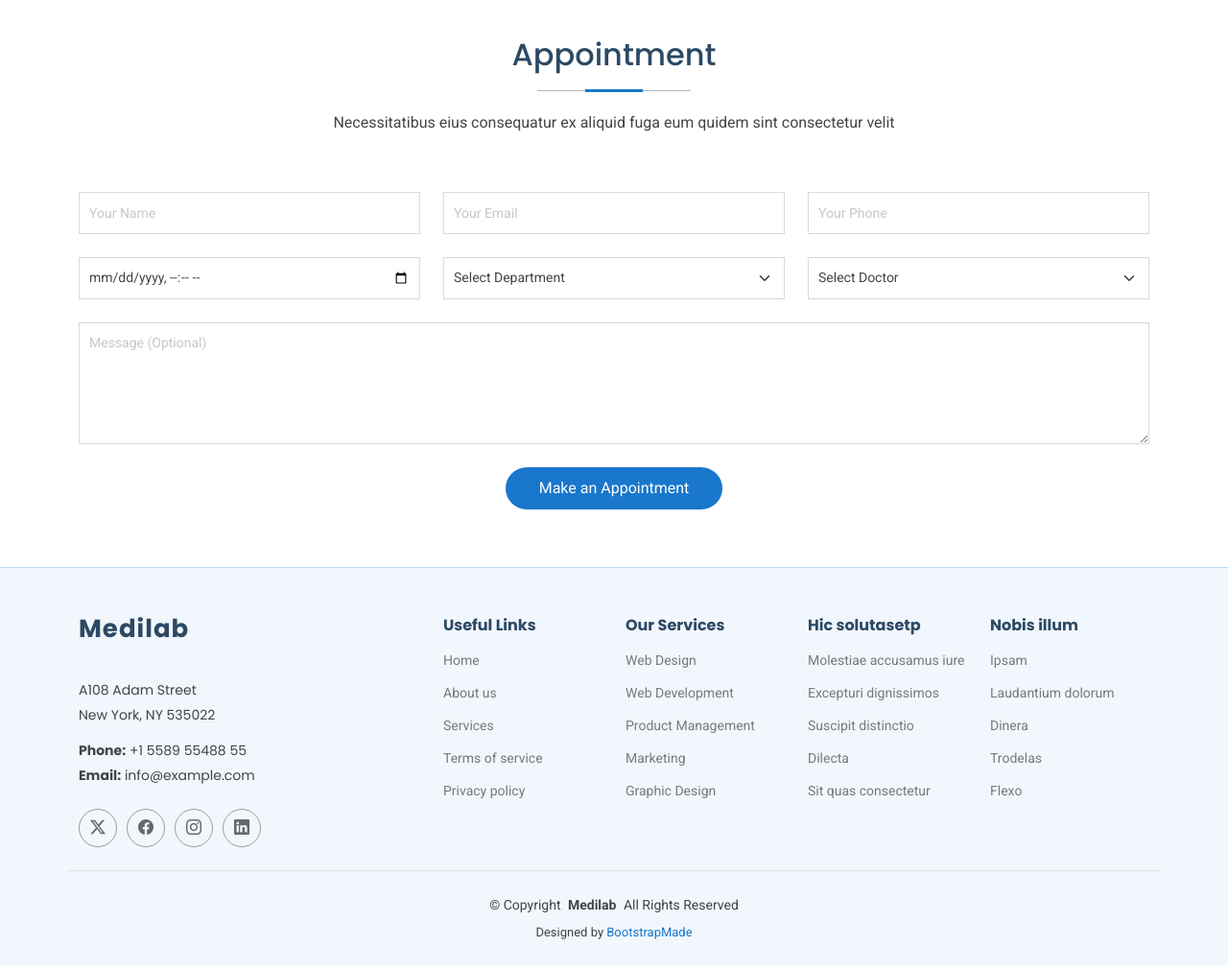
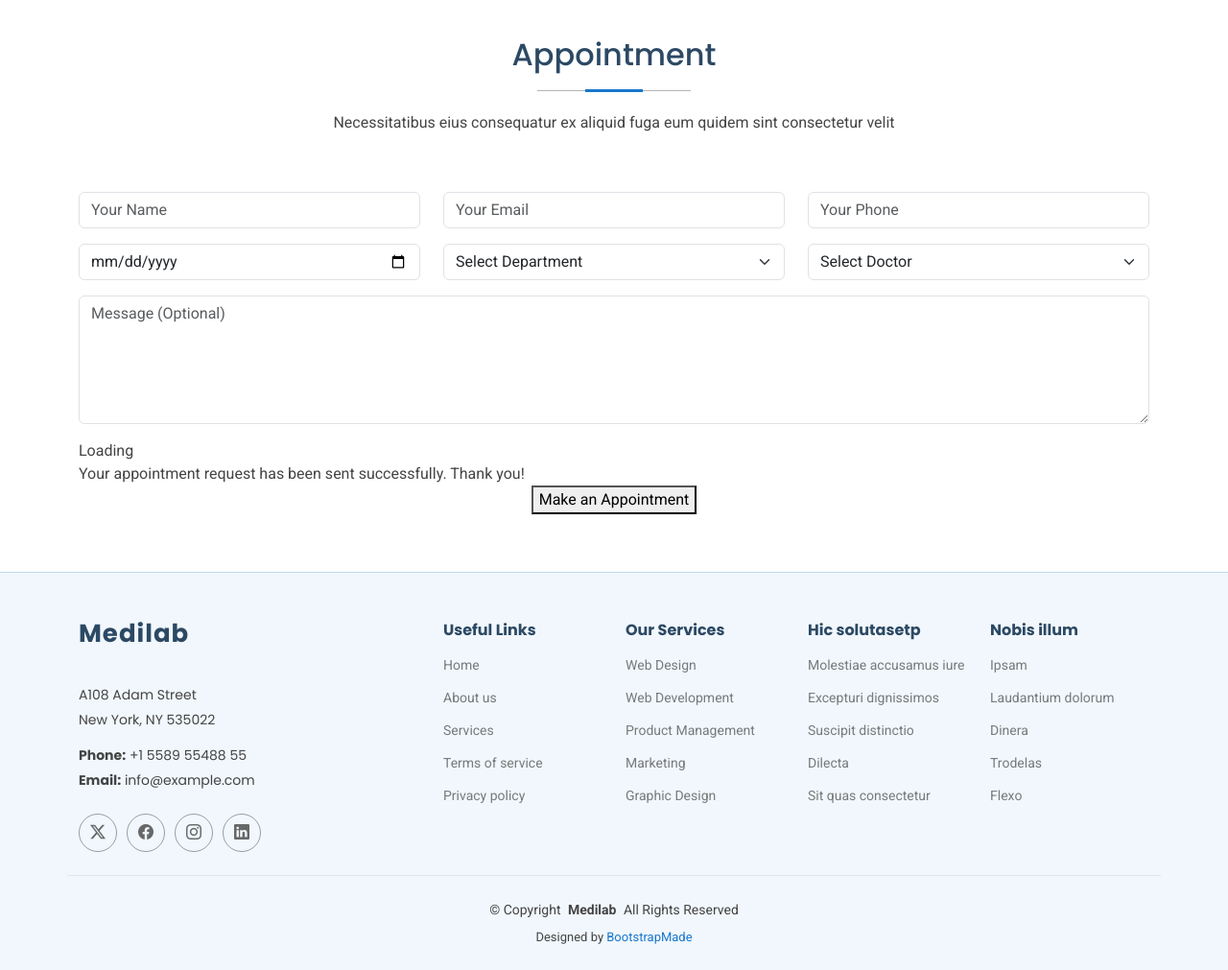
Before and after one commit to eddamax0403/Medilab-django-class, a Django app: page /appoint/ in a window 1280 px wide. Shown: the part 135-1146 px from the top of the page at 96% size. Run offline with Django 5.2, Linux system fonts and the light colour scheme; some libraries are stand-ins or nearby versions.

Commit message:
Second commit

```diff
--- a/Templates/appointment.html
+++ b/Templates/appointment.html
@@ -13,7 +13,8 @@
 
       <div class="container" data-aos="fade-up" data-aos-delay="100">
 
-        <form action="forms/appointment.php" method="post" role="form" class="php-email-form">
+        <form  method="post" >
+            {% csrf_token %}
           <div class="row">
             <div class="col-md-4 form-group">
               <input type="text" name="name" class="form-control" id="name" placeholder="Your Name" required="">
@@ -27,7 +28,7 @@
           </div>
           <div class="row">
             <div class="col-md-4 form-group mt-3">
-              <input type="datetime-local" name="date" class="form-control datepicker" id="date" placeholder="Appointment Date" required="">
+              <input type="date" name="date" class="form-control datepicker" id="date" placeholder="Appointment Date" required="">
             </div>
             <div class="col-md-4 form-group mt-3">
               <select name="department" id="department" class="form-select" required="">
--- a/Templates/contact.html
+++ b/Templates/contact.html
@@ -47,7 +47,8 @@
           </div>
 
           <div class="col-lg-8">
-            <form action="forms/contact.php" method="post" class="php-email-form" data-aos="fade-up" data-aos-delay="200">
+            <form  method="post">
+                {% csrf_token %}
               <div class="row gy-4">
 
                 <div class="col-md-6">
--- a/Templates/index.html
+++ b/Templates/index.html
@@ -100,7 +100,7 @@
                 <li><a href="#">Dropdown 4</a></li>
               </ul>
             </li>
-            <li><a href="#contact">Contact</a></li>
+            <li><a href="{% url 'contact' %}">Contact</a></li>
           </ul>
           <i class="mobile-nav-toggle d-xl-none bi bi-list"></i>
         </nav>
@@ -138,8 +138,7 @@
               <div class="text-center">
                 <a href="#about" class="more-btn"><span>Learn More</span> <i class="bi bi-chevron-right"></i></a>
               </div>
-            </div>def doctor(request):
-    return render(request,'doctors.html')
+            </div>
           </div><!-- End Why Box -->
 
           <div class="col-lg-8 d-flex align-items-stretch">
--- a/medapp/admin.py
+++ b/medapp/admin.py
@@ -6,3 +6,5 @@
 admin.site.register(Doctor)
 admin.site.register(Staff)
 admin.site.register(Ward)
+admin.site.register(Appointment)
+admin.site.register(Contact)
--- a/medapp/views.py
+++ b/medapp/views.py
@@ -1,4 +1,5 @@
-from django.shortcuts import render
+from django.shortcuts import render, redirect
+from  medapp.models import *
 
 # Create your views here.
 
@@ -21,7 +22,35 @@
     return render(request,'doctors.html')
 
 def contact(request):
-    return render(request,'contact.html')
+    if request.method == "POST":
+        contactme=Contact(
+          name = request.POST['name'],
+          email = request.POST['email'],
+          subject = request.POST['subject'],
+          message = request.POST['message'],
+        )
+        contactme.save()
+        return redirect('/contact')
+
+    else:
+        return render(request,'contact.html')
+
+
+
 
 def appoint(request):
-    return render(request,'appointment.html')
+    if request.method == 'POST':
+        myappointments = Appointment(
+            name = request.POST['name'],
+            email = request.POST['email'],
+            phone = request.POST['phone'],
+            date = request.POST['date'],
+            department = request.POST['department'],
+            doctor = request.POST['doctor'],
+            message = request.POST['message'],
+        )
+        myappointments.save()
+        return redirect('/appoint')
+
+    else:
+        return render(request,'appointment.html')
```
Also changed, not shown: medapp/models.py (+21 -0 lines), db.sqlite3, medapp/migrations/0004_appointment.py (added), medapp/migrations/0005_contact.py (added).
